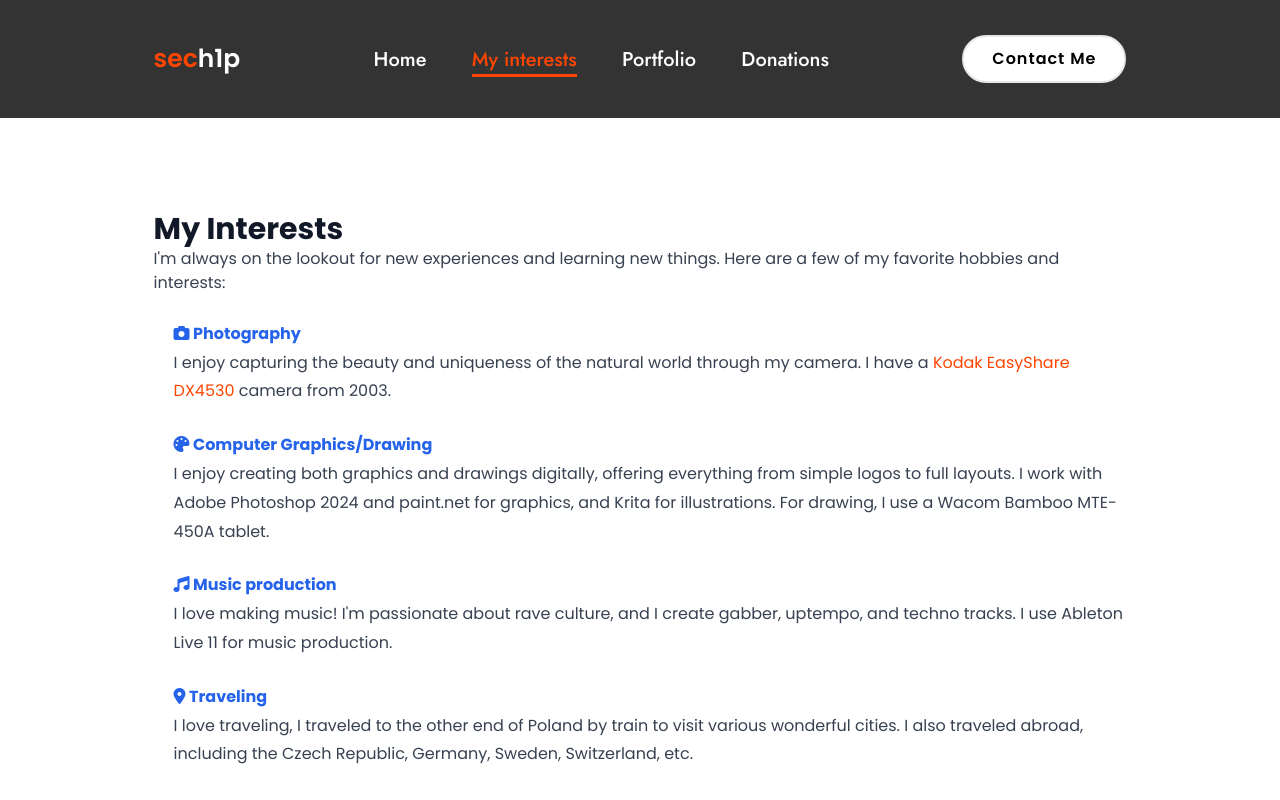
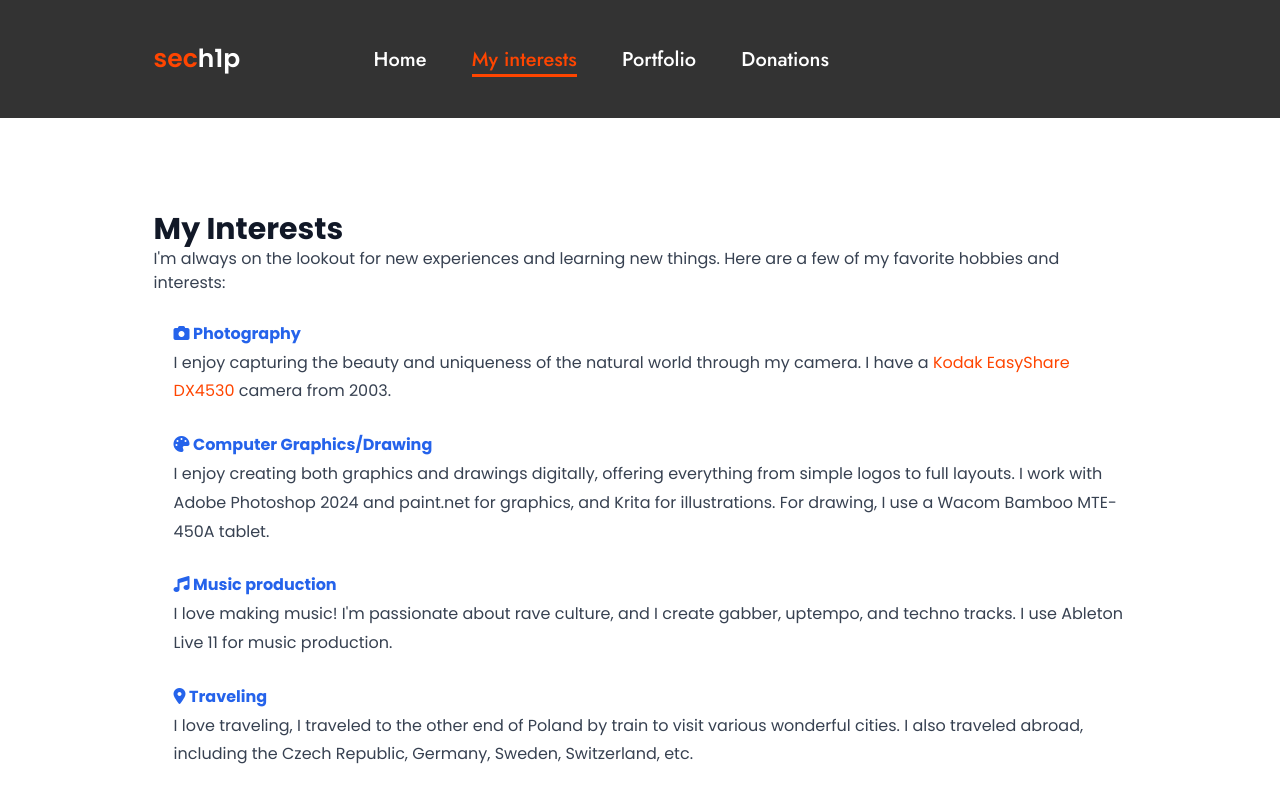
Before and after one commit to sech1p/sech1p.art, a Svelte app: page /interests in a window 1280 px wide. Shown: the top 800 px of the page. Built offline with nearby package versions, Linux system fonts and the light colour scheme.

Commit message:
🔧 Fix contact me button to be hidden if is not on main page

```diff
--- a/src/App.svelte
+++ b/src/App.svelte
@@ -55,7 +55,7 @@
         Donations
       </Link>
     </nav>
-    <a href="#contact" class="contact bg-white text-black border-2 rounded-3xl text-base hover:text-white">Contact Me</a>
+    <a href="#contact" class="{currentLocation === '/' ? '' : 'invisible'} contact bg-white text-black border-2 rounded-3xl text-base hover:text-white">Contact Me</a>
   </header>
 
   <main>
```
